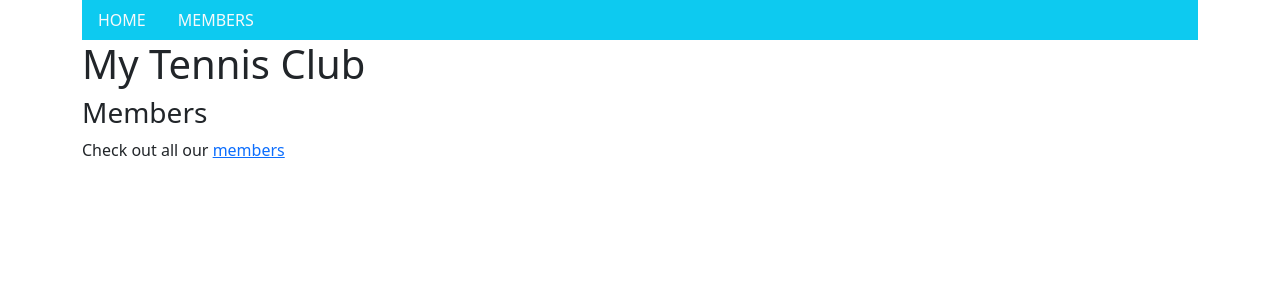
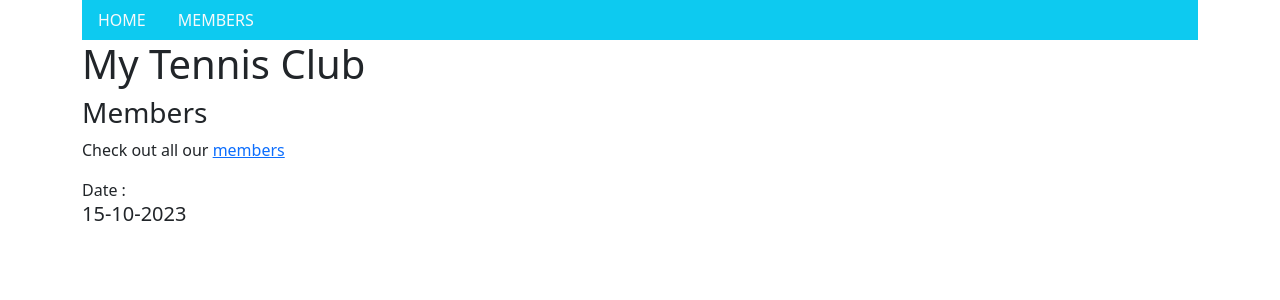
Before and after one commit to vdtheone/My_Tennis_Club, a Django app: page / in a window 1280 px wide. Shown: the top 300 px of the page. Run offline with Django 4.2, Linux system fonts and the light colour scheme; some libraries are stand-ins or nearby versions.

Commit message:
add current data

```diff
--- a/my_tennis_club/members/templates/main.html
+++ b/my_tennis_club/members/templates/main.html
@@ -13,5 +13,8 @@
 
   <p>Check out all our <a href="members/">members</a></p>
 </div>
+<div>
+  Date : <h5>{% now "d-m-Y" %}</h5  >
+</div>
 
 {% endblock %}
```
